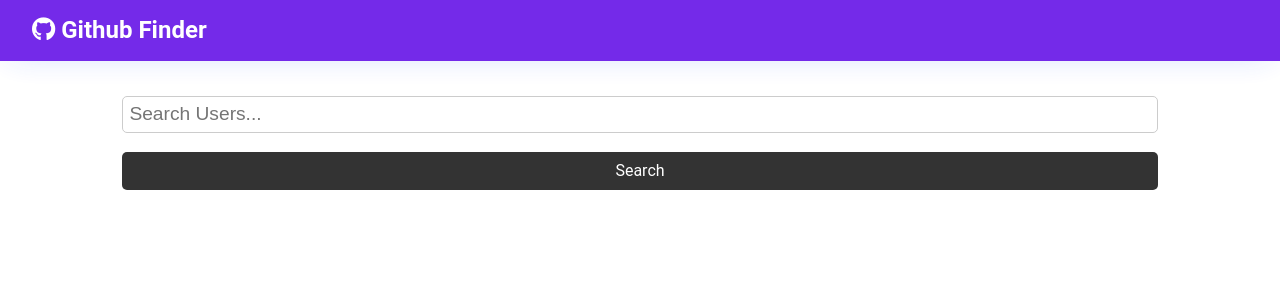
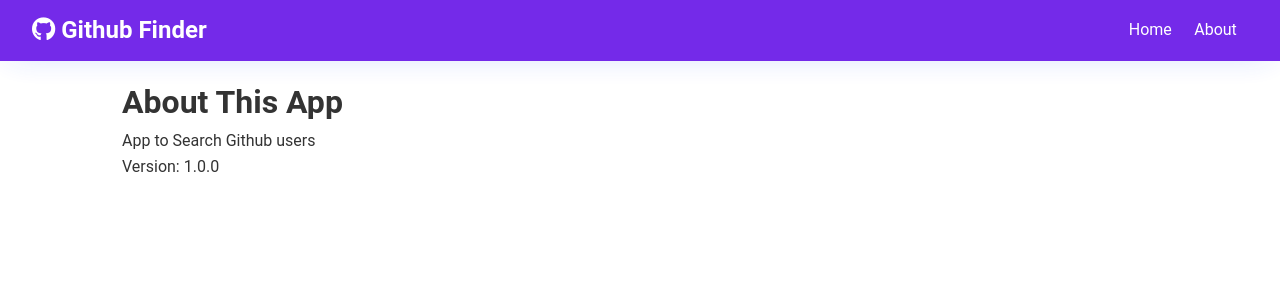
Before and after one commit to Akash52/github-finder-react, a React (Create React App) app: page /about in a window 1280 px wide. Shown: the top 300 px of the page. Built offline with nearby package versions, Linux system fonts and the light colour scheme.

Commit message:
React Router Setup

```diff
--- a/package.json
+++ b/package.json
@@ -9,6 +9,7 @@
     "axios": "^0.21.1",
     "react": "^17.0.1",
     "react-dom": "^17.0.1",
+    "react-router-dom": "^5.2.0",
     "react-scripts": "4.0.0",
     "web-vitals": "^0.2.4"
   },
--- a/src/App.js
+++ b/src/App.js
@@ -1,10 +1,12 @@
-import React, { Component } from 'react'
+import React, { Component, Fragment } from 'react'
+import { BrowserRouter as Router, Switch, Route } from 'react-router-dom'
 import Navbar from './component/layout/Navbar'
 import Users from './component/layout/users/Users'
 import axios from 'axios'
 import './App.css'
 import Search from './component/layout/users/Search'
 import Alert from './component/layout/Alert'
+import About from './component/pages/About'
 
 class App extends Component {
   state = {
@@ -48,10 +50,17 @@ class App extends Component {
   render() {
     const { users, loading } = this.state
     return (
+      <Router>
         <div className="App">
           <Navbar />
           <div className="container">
             <Alert alert alert={this.state.alert} />
+            <Switch>
+              <Route
+                exact
+                path="/"
+                render={(props) => (
+                  <Fragment>
                     <Search
                       searchUsers={this.searchUsers}
                       clearUsers={this.clearUsers}
@@ -59,8 +68,14 @@ class App extends Component {
                       setAlert={this.setAlert}
                     />
                     <Users loading={loading} users={users} />
+                  </Fragment>
+                )}
+              />
+              <Route exact path="/about" component={About} />
+            </Switch>
           </div>
         </div>
+      </Router>
     )
   }
 }
--- a/src/component/layout/Navbar.js
+++ b/src/component/layout/Navbar.js
@@ -1,5 +1,6 @@
 import React from 'react'
 import PropTypes from 'prop-types'
+import { Link } from 'react-router-dom'
 
 const Navbar = ({ icon, title }) => {
   return (
@@ -9,6 +10,14 @@ const Navbar = ({ icon, title }) => {
           <i className={icon} />
           {title}
         </h1>
+        <ul>
+          <li>
+            <Link to="/">Home</Link>
+          </li>
+          <li>
+            <Link to="/about">About</Link>
+          </li>
+        </ul>
       </nav>
     </div>
   )
--- /dev/null
+++ b/src/component/pages/About.js
@@ -0,0 +1,13 @@
+import React, { Fragment } from 'react'
+
+const About = () => {
+  return (
+    <Fragment>
+      <h1>About This App</h1>
+      <p>App to Search Github users</p>
+      <p>Version: 1.0.0</p>
+    </Fragment>
+  )
+}
+
+export default About
```
Also changed, not shown: 1 other file (tests, documents, lock files or other folders). Lines whose indentation alone changed are shown as unchanged.
